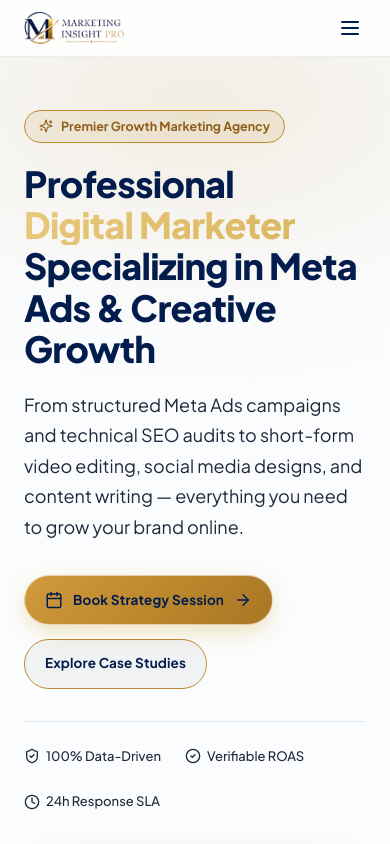
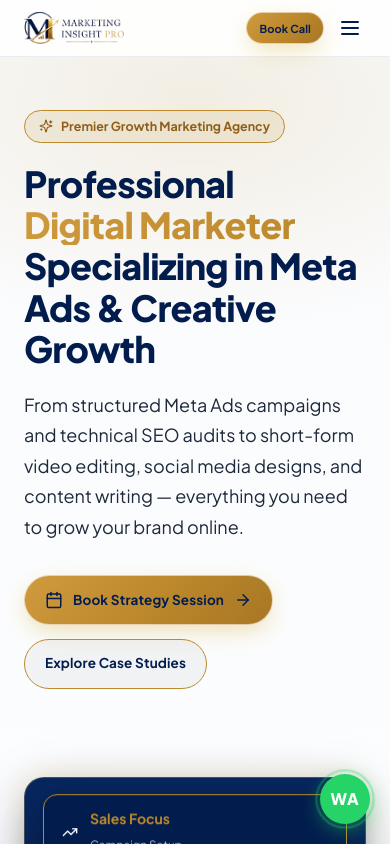
Before and after one commit to aishtiaque875-hub/Marketing-Insight-Pro-, a React (Vite) app: page / in a window 390 px wide. Shown: the top 844 px of the page. Built offline with nearby package versions, Linux system fonts and the light colour scheme.

Commit message:
fix: restore mobile cta next to hamburger, fix WA button import & z-index, gold gradients, remove home trust bar, update colors, reduce portfolio spacing

```diff
--- a/src/components/Navbar.css
+++ b/src/components/Navbar.css
@@ -104,7 +104,32 @@
   white-space: nowrap;
 }
 
-/* mobile-cta-pill removed */
+/* Mobile CTA pill - hidden on desktop */
+.mobile-cta-pill {
+  display: none;
+  background: var(--gold-gradient);
+  color: #FFFFFF;
+  border-radius: 9999px;
+  border: none;
+  font-family: var(--font-ui);
+  font-weight: 700;
+  cursor: pointer;
+  box-shadow: var(--shadow-gold);
+  transition: all 0.3s cubic-bezier(0.16, 1, 0.3, 1);
+  padding: 8px 14px !important;
+  font-size: 12.5px !important;
+  height: 36px !important;
+  white-space: nowrap;
+  letter-spacing: 0.01em;
+  align-items: center;
+  justify-content: center;
+}
+
+.mobile-cta-pill:hover {
+  transform: translateY(-2px);
+  box-shadow: 0 8px 20px rgba(189, 137, 44, 0.45);
+}
+
 
 .mobile-toggle {
   display: none;
@@ -182,6 +207,10 @@
     display: none !important;
   }
 
+  .mobile-cta-pill {
+    display: flex !important;
+  }
+
   .mobile-toggle {
     display: flex;
     align-items: center;
--- a/src/components/Navbar.jsx
+++ b/src/components/Navbar.jsx
@@ -61,6 +61,11 @@ export default function Navbar() {
               <Calendar size={13} /> Book Strategy Call <ArrowRight size={13} />
             </button>
 
+            {/* Mobile CTA: positioned next to hamburger toggle */}
+            <button className="btn btn-gold mobile-cta-pill" onClick={() => setModalOpen(true)}>
+              Book Call
+            </button>
+
             <button
               className="mobile-toggle"
               onClick={() => setMobileOpen(!mobileOpen)}
@@ -81,9 +86,6 @@ export default function Navbar() {
               <NavLink to="/about" className="mobile-link">About Us</NavLink>
               <NavLink to="/contact" className="mobile-link">Contact</NavLink>
             </div>
-            <button className="btn btn-gold mobile-drawer-cta" onClick={() => { setMobileOpen(false); setModalOpen(true); }}>
-              <Sparkles size={14} /> Book Strategy Call
-            </button>
           </div>
         )}
       </header>
--- a/src/components/TestimonialCarousel.jsx
+++ b/src/components/TestimonialCarousel.jsx
@@ -1,6 +1,6 @@
 import React, { useState, useEffect } from 'react';
 import { testimonials } from '../data/testimonials';
-import { Star, ChevronLeft, ChevronRight, Quote } from 'lucide-react';
+import { Star, ChevronLeft, ChevronRight, CheckCircle, Quote } from 'lucide-react';
 import './TestimonialCarousel.css';
 
 export default function TestimonialCarousel() {
@@ -29,7 +29,7 @@ export default function TestimonialCarousel() {
         <div className="card-top">
           <div className="stars-wrap">
             {[...Array(item.rating)].map((_, i) => (
-              <Star key={i} size={18} fill="#BD892C" color="#BD892C" />
+              <Star key={i} size={18} fill="#D4AF37" color="#D4AF37" />
             ))}
           </div>
           <div className="result-badge">
@@ -44,7 +44,21 @@ export default function TestimonialCarousel() {
         <p className="quote-text">"{item.quote}"</p>
 
         <div className="client-footer">
-          <div className="client-name">{item.name}</div>
+          <div className="client-info">
+            <img src={item.avatar} alt={item.name} className="client-avatar" />
+            <div>
+              <div className="client-name">
+                {item.name}
+                {item.verified && (
+                  <span className="verified-badge" title="Verified Client">
+                    <CheckCircle size={14} fill="#BD892C" color="#021D4D" /> Verified Partner
+                  </span>
+                )}
+              </div>
+              <div className="client-role">{item.role} &bull; <span className="gold-company">{item.company}</span></div>
+            </div>
+          </div>
+
           <div className="carousel-controls">
             <button className="carousel-btn" onClick={prevSlide} aria-label="Previous Testimonial">
               <ChevronLeft size={20} />
--- a/src/components/WhatsAppButton.css
+++ b/src/components/WhatsAppButton.css
@@ -9,7 +9,7 @@
   display: flex;
   align-items: center;
   justify-content: center;
-  z-index: 999;
+  z-index: 999999;
   transition: transform 0.3s cubic-bezier(0.16, 1, 0.3, 1), box-shadow 0.3s ease;
   border: none;
   box-shadow: 0 6px 20px rgba(37, 211, 102, 0.45);
--- a/src/components/WhatsAppButton.jsx
+++ b/src/components/WhatsAppButton.jsx
@@ -1,3 +1,5 @@
+import './WhatsAppButton.css';
+
 export default function WhatsAppButton() {
   return (
     <a
@@ -10,5 +12,5 @@ export default function WhatsAppButton() {
       <span className="wa-text">WA</span>
       <span className="whatsapp-tooltip">Chat on WhatsApp</span>
     </a>
-  )
+  );
 }
--- a/src/index.css
+++ b/src/index.css
@@ -197,7 +197,7 @@ button {
 
 /* Exact Logo Gold Text Gradient Utility */
 .gold-gradient-text {
-  background: linear-gradient(135deg, #e8c97a 0%, #dbb762 100%);
+  background: linear-gradient(135deg, #d09a3e 0%, #BD892C 100%);
   -webkit-background-clip: text;
   -webkit-text-fill-color: transparent;
   background-clip: text;
@@ -205,7 +205,7 @@ button {
 }
 
 .section-dark .gold-gradient-text {
-  background: linear-gradient(135deg, #e8c97a 0%, #dbb762 100%);
+  background: linear-gradient(135deg, #d09a3e 0%, #BD892C 100%);
   -webkit-background-clip: text;
   -webkit-text-fill-color: transparent;
   background-clip: text;
--- a/src/pages/Home.jsx
+++ b/src/pages/Home.jsx
@@ -112,12 +112,6 @@ export default function Home() {
                 <Link to="/portfolio" className="btn btn-outline-gold">
                   Explore Case Studies
                 </Link>
-              </div>
-
-              <div className="hero-trust-bar">
-                <div className="trust-item"><ShieldCheck size={16} className="gold-icon" /> 100% Data-Driven</div>
-                <div className="trust-item"><CheckCircle2 size={16} className="gold-icon" /> Verifiable ROAS</div>
-                <div className="trust-item"><Clock size={16} className="gold-icon" /> 24h Response SLA</div>
               </div>
             </Reveal>
 
--- a/src/pages/Portfolio.css
+++ b/src/pages/Portfolio.css
@@ -1,6 +1,6 @@
 .portfolio-section-head {
   text-align: center;
-  margin-bottom: 32px;
+  margin-bottom: 16px;
 }
 
 .portfolio-section-title {
```
Also changed, not shown: marketinginsight/src/components/Footer.jsx (added, +42 -0 lines).
